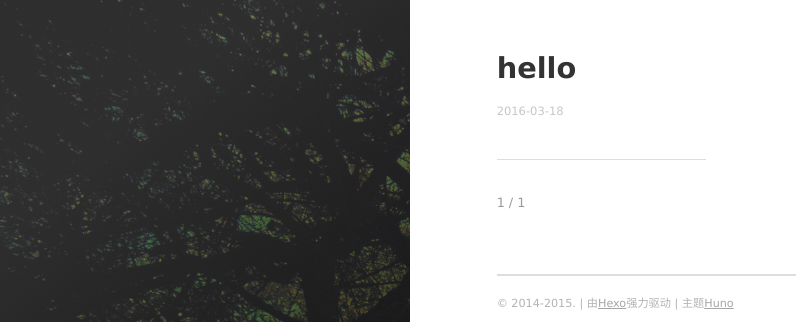
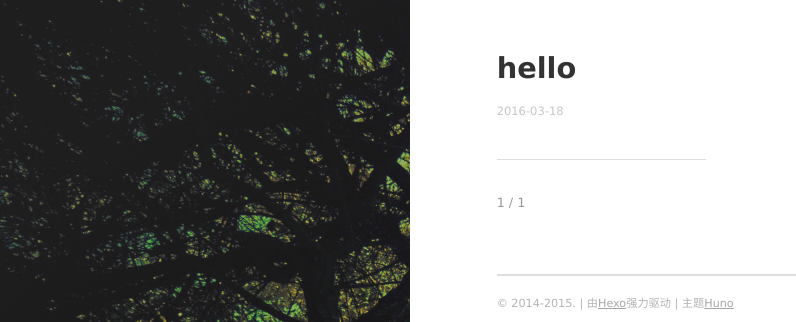
Before and after one commit to xiaobaicaistring/xiaobaicaistring.github.io, a plain HTML site: page index.html in a window 1280 px wide. Shown: the top 322 px of the page, without its empty margins (0-796 px from the left). Drawn offline with Linux system fonts and the light colour scheme.

Commit message:
Site updated: 2016-03-18 18:40:18

```diff
--- a/css/uno.css
+++ b/css/uno.css
@@ -1212,9 +1212,9 @@ hr {
   bottom: 0;
   left: 0;
   background-color: rgba(68, 68, 68, 0.2);
-  background-image: -webkit-gradient(linear, left top, left bottom, color-stop(20%, rgba(68, 68, 68, 0.6)), color-stop(100%, rgba(0, 0, 0, 0.9)));
-  background-image: -webkit-linear-gradient(-410deg, rgba(68, 68, 68, 0.6) 20%, rgba(0, 0, 0, 0.9));
-  background-image: linear-gradient(140deg,rgba(68, 68, 68, 0.6) 20%, rgba(0, 0, 0, 0.9)); }
+  background-image: -webkit-gradient(linear, left top, left bottom, color-stop(20%, rgba(68, 68, 68, 0.3)), color-stop(100%, rgba(0, 0, 0, 0.1)));
+  background-image: -webkit-linear-gradient(-410deg, rgba(68, 68, 68, 0.3) 20%, rgba(0, 0, 0, 0.1));
+  background-image: linear-gradient(140deg,rgba(68, 68, 68, 0.3) 20%, rgba(0, 0, 0, 0.1)); }
 
 .panel-cover__logo {
   margin-bottom: .2em; }
```
